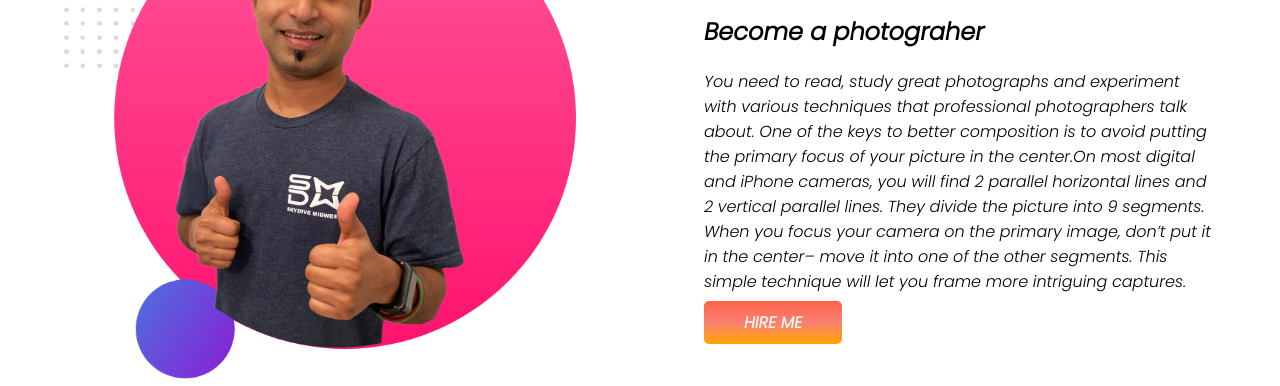
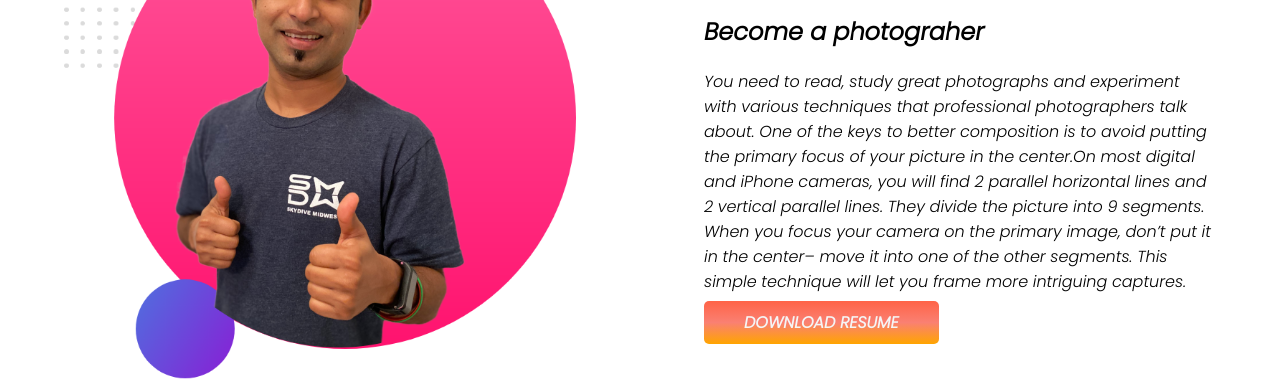
Before and after one commit to Shamanta24/first-portfolio, a plain HTML site: page index.html in a window 1280 px wide. Shown: the part 656-1042 px from the top of the page. Drawn offline with Linux system fonts and the light colour scheme; a web font is replaced by a local one.

Commit message:
resume added

```diff
--- a/index.html
+++ b/index.html
@@ -48,7 +48,8 @@
                 and 2 vertical parallel lines. They divide the picture into 9 segments.
                 When you focus your camera on the primary image, don’t put it in the center– move it into one of the
                 other segments. This simple technique will let you frame more intriguing captures.</p>
-            <a class="link_button" target="_blank" href="https://github.com/Shamanta24/first-portfolio">HIRE ME</a>
+            <a class="link_button" target="_blank" href="https://github.com/Shamanta24/first-portfolio">DOWNLOAD
+                RESUME</a>
         </div>
     </section>
 </body>
```
